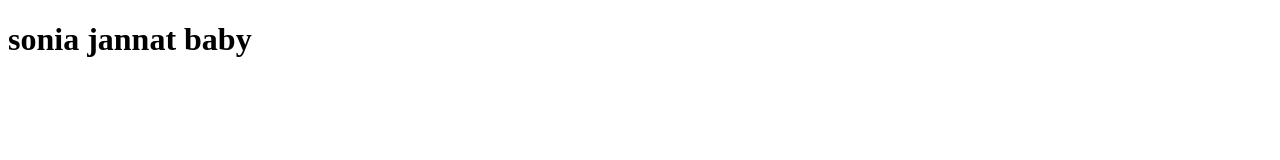
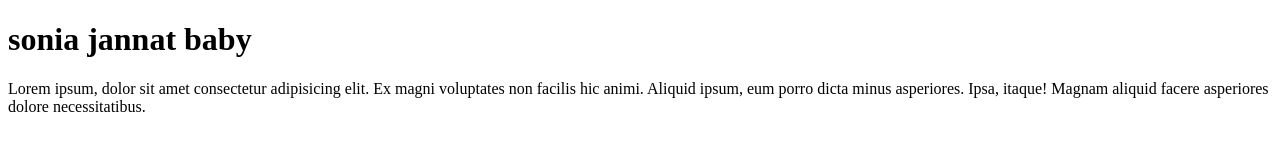
Before and after one commit to sarmin56952/first-project, a plain HTML site: page index.html in a window 1280 px wide. Drawn offline with Linux system fonts and the light colour scheme.

Commit message:
ptag-added

```diff
--- a/index.html
+++ b/index.html
@@ -10,5 +10,6 @@
   </head>
   <body>
     <h1>sonia jannat baby</h1>
+    <p>Lorem ipsum, dolor sit amet consectetur adipisicing elit. Ex magni voluptates non facilis hic animi. Aliquid ipsum, eum porro dicta minus asperiores. Ipsa, itaque! Magnam aliquid facere asperiores dolore necessitatibus.</p>
   </body>
 </html>
```
